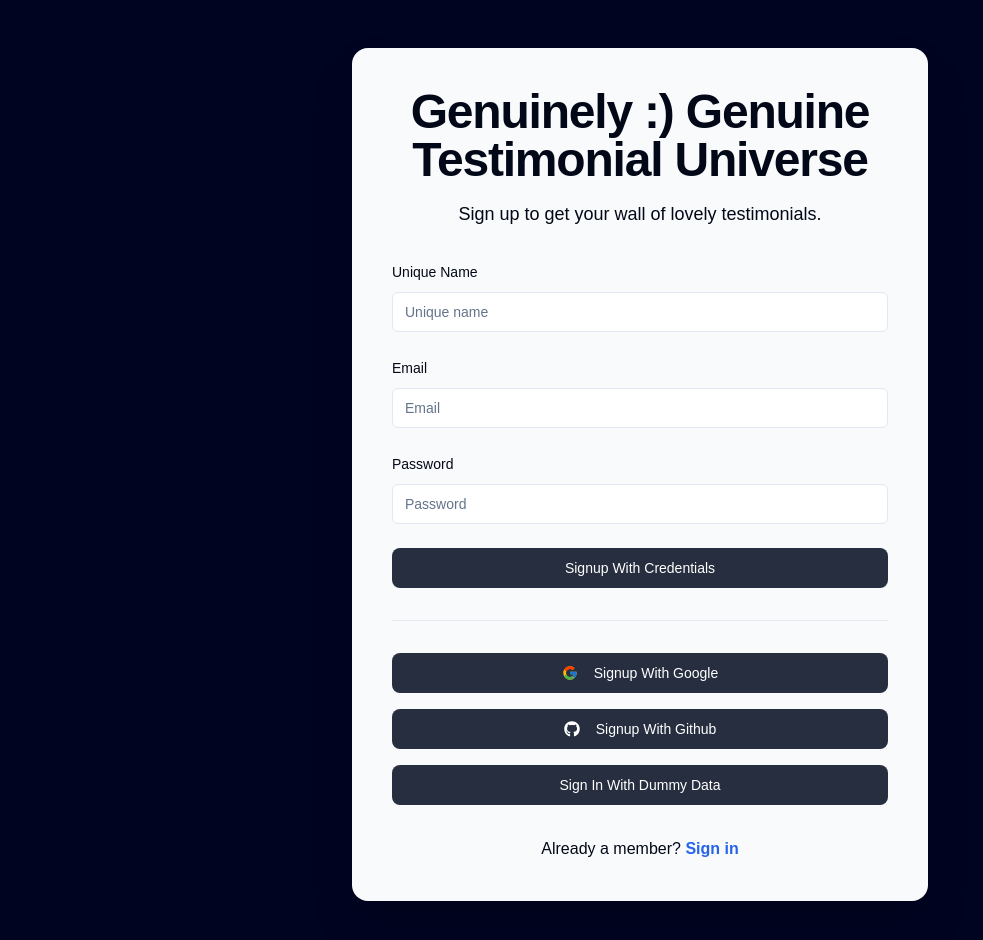
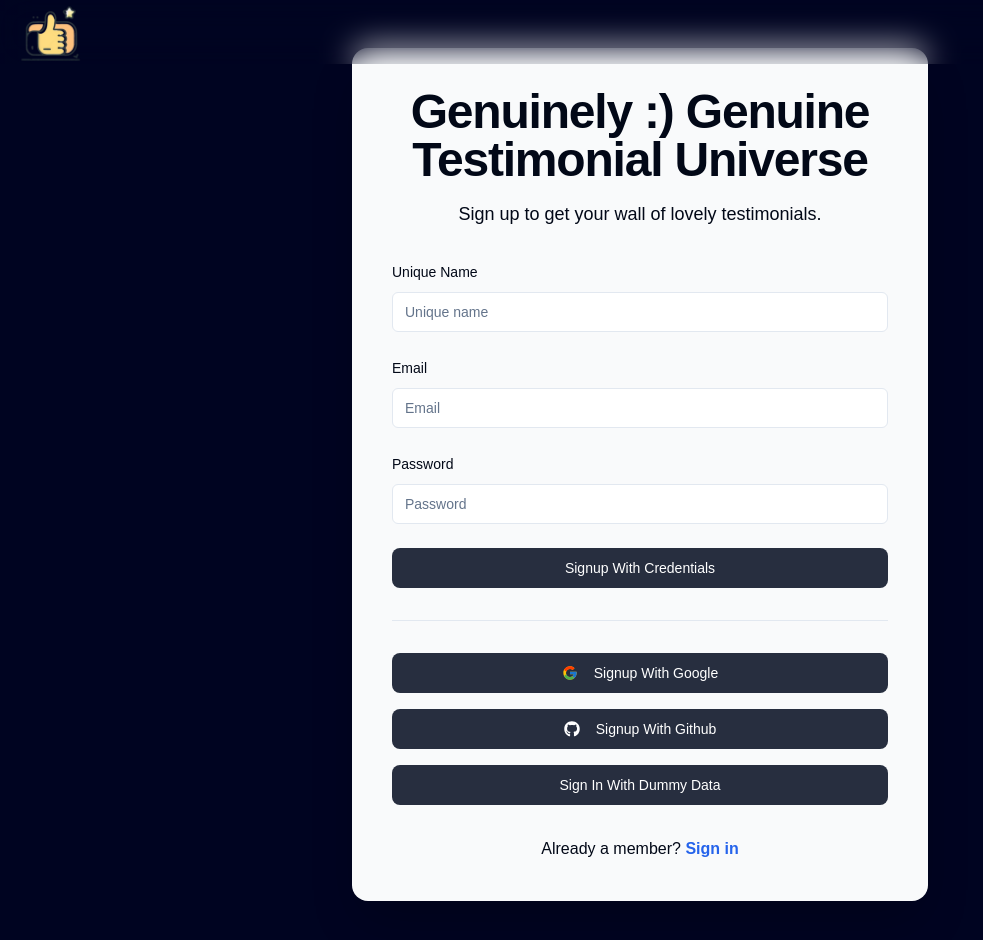
Before and after one commit to PriyanshiiAgrawall/Genuinely, a Next.js app: page /sign-up in a window 1280 px wide. Shown: the top 940 px of the page, without its empty margins (0-983 px from the left). Built offline with nearby package versions, Linux system fonts and the light colour scheme.

Commit message:
Added logo navbar to signup and signin pages

```diff
--- a/src/app/(auth)/sign-in/page.tsx
+++ b/src/app/(auth)/sign-in/page.tsx
@@ -21,6 +21,7 @@ import { Loader2 } from "lucide-react";
 import Link from "next/link";
 import { FcGoogle } from "react-icons/fc";
 import { FaGithub } from "react-icons/fa";
+import Navbar0 from "@/app/[uniqueName]/[spaceName]/components/Navbar0";
 
 export const signInSchemaZod = z.object({
     email: z.string(),
@@ -121,6 +122,9 @@ export default function SignInPage() {
     }
 
     return (
+        <div className="w-full">
+            <Navbar0 />
+
 
             <div className="flex justify-center items-center min-h-screen bg-[#000421] py-12 overflow-hidden">
                 <div className="w-full max-w-xl lg:w-1/2 xl:w-3/5 p-10 space-y-8 bg-[#F9FAFB] rounded-2xl shadow-2xl overflow-y-auto">
@@ -202,5 +206,6 @@ export default function SignInPage() {
                     </div>
                 </div>
             </div>
+        </div>
     );
 }
--- a/src/app/(auth)/sign-up/page.tsx
+++ b/src/app/(auth)/sign-up/page.tsx
@@ -28,6 +28,7 @@ import { Loader2 } from "lucide-react";
 import Link from "next/link";
 import { FcGoogle } from "react-icons/fc";
 import { FaGithub } from "react-icons/fa";
+import Navbar0 from "@/app/[uniqueName]/[spaceName]/components/Navbar0";
 
 export const signUpSchemaZod = z.object({
     name: uniqueNameZod,
@@ -148,7 +149,8 @@ export default function SignUpPage() {
     }
 
     return (
-
+        <div>
+            <Navbar0 />
             <div className="flex justify-center items-center min-h-screen bg-[#000421] py-12 overflow-hidden">
                 <div className="w-full max-w-xl lg:w-1/2 xl:w-3/5 p-10 space-y-8 bg-[#F9FAFB] rounded-2xl shadow-2xl overflow-y-auto">
                     <div className="text-center">
@@ -260,6 +262,6 @@ export default function SignUpPage() {
                         </p>
                     </div>
                 </div>
-        </div>
+            </div>  </div>
     );
 }
```
Lines whose indentation alone changed are shown as unchanged.
